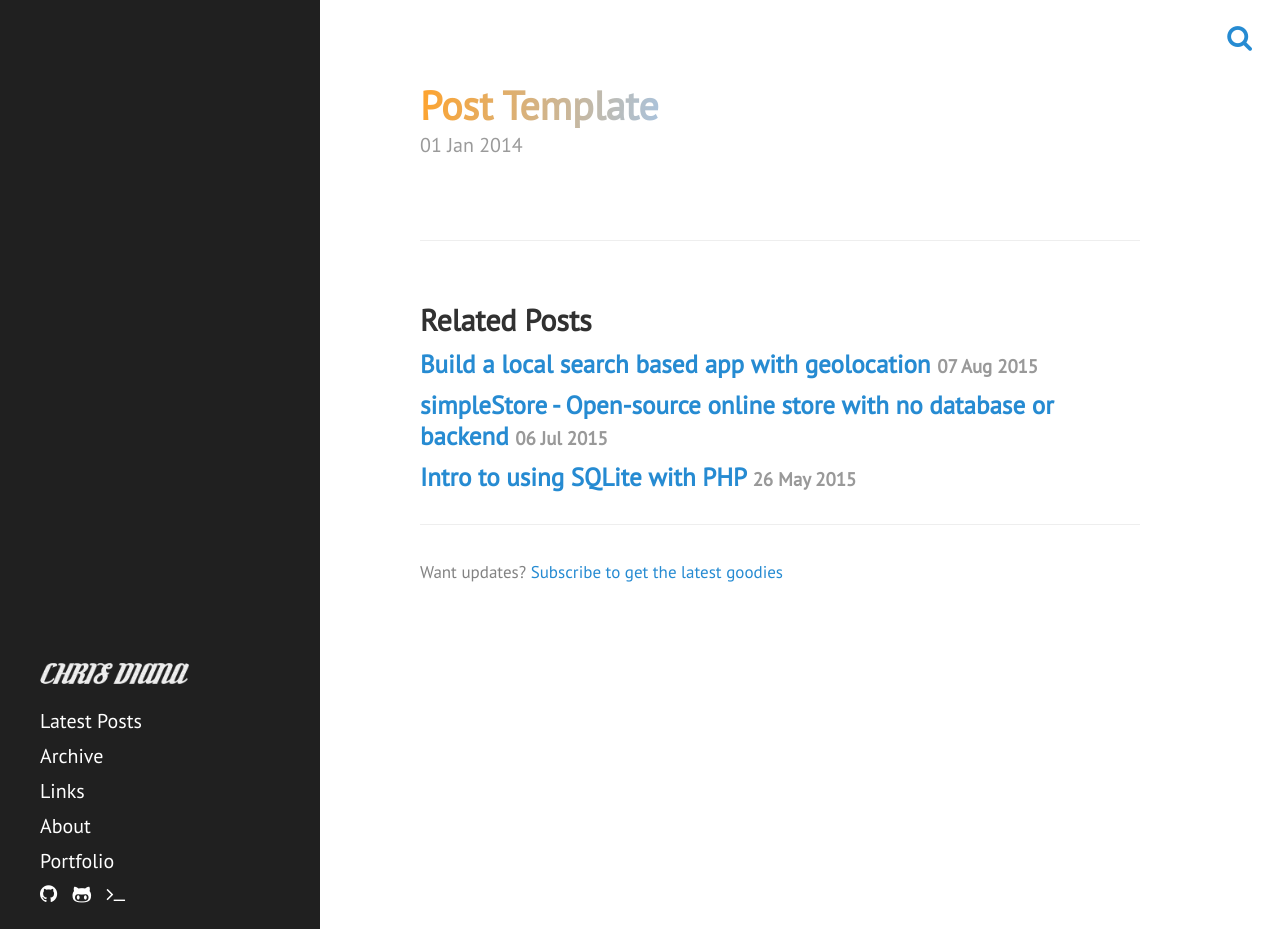
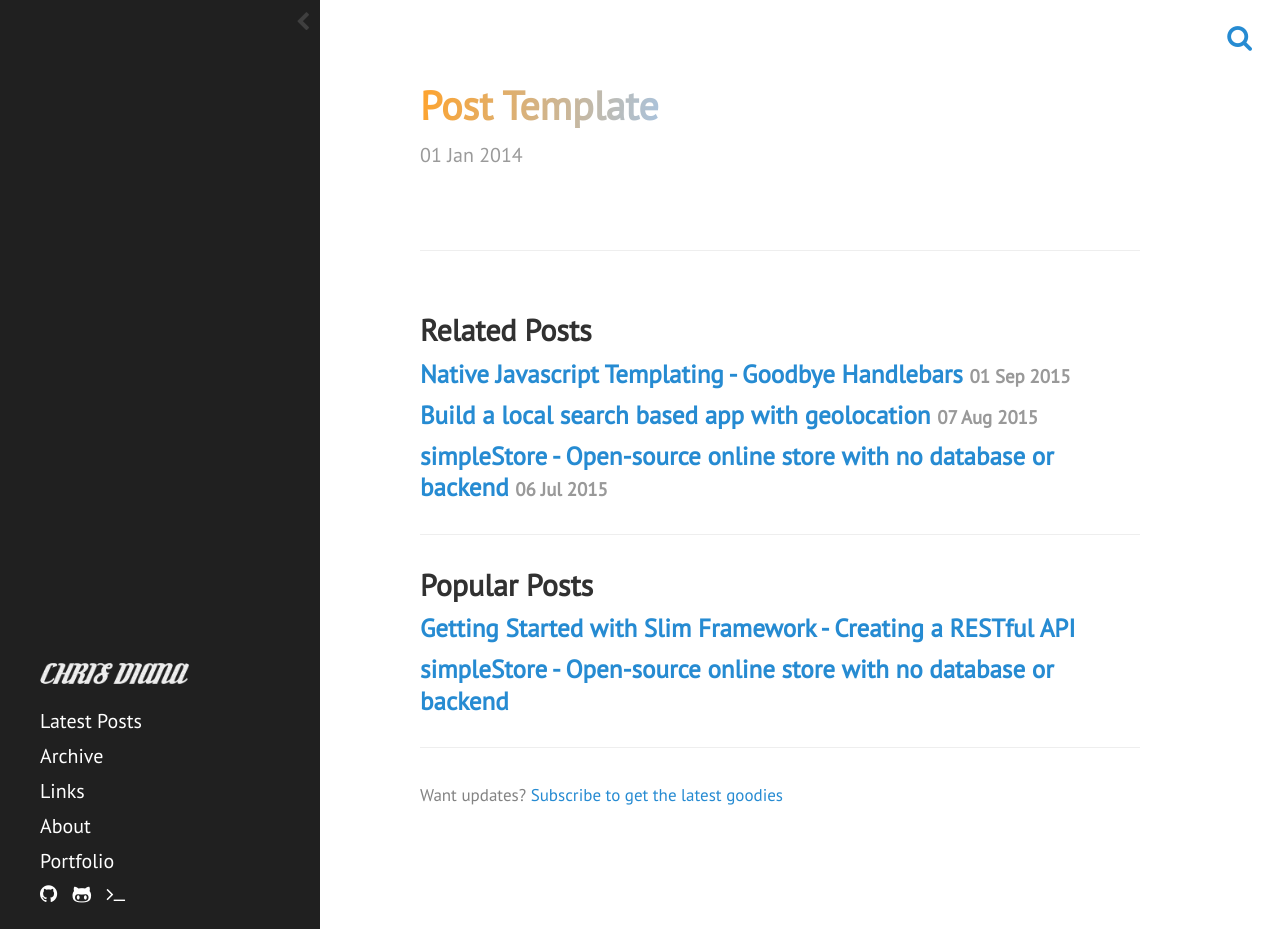
Before and after one commit to chrisdiana/cdmedia.github.io, a Jekyll site: the page built from _posts/2014-01-01-post-template.md, in a window 1280 px wide and 929 px high. Built offline with Jekyll 4.4.1, drawn with Linux system fonts in a browser that asks for light colours; nearby versions of some CDN libraries; Markdown is read by kramdown in place of the engine named in the settings; comment, search, counter and statistics services are not loaded.

Commit message:
layout updates, new post

```diff
--- a/_includes/sidebar.html
+++ b/_includes/sidebar.html
@@ -1,6 +1,7 @@
 <div class="sidebar">
   <div id="termDiv"></div>
-  <div class="container sidebar-sticky">
+  <a href="#" class="sidebar-icon close-sidebar"><i class="fa fa-chevron-left"></i></a>
+  <div class="container sidebar-content sidebar-sticky">
     <div class="sidebar-about">
         <a class="sidebar-nav-item{% if page.url == site.baseurl %} active{% endif %}" href="{{ site.baseurl }}">
             <img class="sidebar-logo" src="{{ site.baseurl }}public/img/logos/logo-white-leather.png" />
@@ -35,10 +36,12 @@
 
       	<a class="sidebar-nav-item" href="{{ url }}/about">About</a>
       	<a class="sidebar-nav-item" href="{{ url }}/about/#portfolio-gallery">Portfolio</a>
+
       	<a href="http://github.com/cdmedia" target="_blank" class="sidebar-icon"><i class="fa fa-github"></i></a>
 	 	<a href="http://gist.github.com/cdmedia" target="_blank" class="sidebar-icon"><i class="fa fa-github-alt"></i></a>
       	<!--<a href="http://saturnbit.com/vim/vim.html" data-featherlight data-featherlight-type="iframe" class="sidebar-icon"><i class="fa fa-code fa-inverse"></i></a>-->
       	<a href="javascript:termOpen()" id="termLink" onmouseover="window.status='JS/UIX: open terminal and boot system'; return true" onmouseout="window.status=''; return true" class="sidebar-icon"><i class="fa fa-terminal fa-inverse"></i></a>
+
     </nav>
     <!--<span class="footer">&copy; {{ site.time | date: '%Y' }}. All rights reserved.</span>-->
   </div>
--- a/_layouts/post.html
+++ b/_layouts/post.html
@@ -31,6 +31,15 @@ layout: default
       </li>
     {% endfor %}
   </ul>
+
+  <hr>
+  <h2>Popular Posts</h2>
+   <ul class="related-posts popular">
+   		<li><h3><a href="/2015/01/27/getting-started-with-slim-framework/">Getting Started with Slim Framework - Creating a RESTful API</a></h3></li>
+      	<!--<li><h3><a href="/2015/08/07/build-a-local-search-app-with-geo/">Build a local search based app with geolocation</a></h3></li>-->
+      	<li><h3><a href="/2015/07/06/simplestore/">simpleStore - Open-source online store with no database or backend</a></h3></li>
+  </ul>
+
   <div class="updates">
     <hr>
     <span>Want updates? <a href="http://eepurl.com/bpduc5" data-featherlight data-featherlight-type="iframe">Subscribe to get the latest goodies</a></span>
--- a/public/css/style.css
+++ b/public/css/style.css
@@ -39,6 +39,7 @@ hr { z-index: -999; }
 /* Posts */
 .page-title, .post-title {
 	margin-top: 0;
+	margin-bottom: 20px;
 	background-image: -webkit-gradient(linear,0% 0%,40% 100%,from(#FFA32C),to(#99c9ff));
 	-webkit-background-clip: text;
 	-webkit-text-fill-color: transparent;
@@ -68,6 +69,19 @@ img.profile-pic {
 }
 span.footer { font-size: 12px; }
 .sidebar-icon { padding-right: 10px; }
+.close-sidebar {
+	position: absolute;
+    right: 0;
+    color: #3F3F3F !important;
+    top: 7px;
+}
+.rotated {
+    -webkit-transform: rotate(180deg);  /* Chrome, Safari 3.1+ */
+    -moz-transform: rotate(180deg);  /* Firefox 3.5-15 */
+    -ms-transform: rotate(180deg);  /* IE 9 */
+    -o-transform: rotate(180deg);  /* Opera 10.50-12.00 */
+    transform: rotate(180deg);  /* Firefox 16+, IE 10+, Opera 12.10+ */
+}
 
 /* Tagging */
 ul.tag_list, ul.tag_list_in_post {
@@ -290,6 +304,10 @@ a.resumebtn:hover {
 	display :none;
 }
 
+.related-posts.popular a {
+
+}
+
 @media (max-width: 48em) {
 	.content { margin-left: 0; }
 	.updates-home{ display: none; }
@@ -311,6 +329,7 @@ a.resumebtn:hover {
 	    -o-transition: max-height 0.3s ease-in-out;
 	    transition: max-height 0.3s ease-in-out;
 	}
+	.close-sidebar { display: none;}
 	.slidedown {
 	    max-height: 140px ;
 	}
--- a/public/js/script.js
+++ b/public/js/script.js
@@ -88,4 +88,26 @@ $(function() {
     	$('.sidebar-logo').fadeOut();
     });
 
+    $('.close-sidebar').on('click', function(){
+    	if($('.sidebar').hasClass('sidebar-collapsed')){
+			$('.sidebar-content').fadeIn(2500);
+    		$('.sidebar').removeClass('sidebar-collapsed');
+    		$('.sidebar').css({width:'16rem'});
+    		$('.content').css({marginLeft:'20rem'});
+    		$('.close-sidebar').removeClass('rotated');
+    		$('.close-sidebar').css({right: '0px'});
+    	} else {
+    		$('.sidebar-content').fadeOut(300, function(){
+	    		$('.sidebar').addClass('sidebar-collapsed');
+	    		$('.sidebar').css({width:'0px'});
+	    		$('.content').css({marginLeft:'4rem'});
+	    		$('.close-sidebar').addClass('rotated');
+	    		$('.close-sidebar').css({right: '10px'});
+    		});
+
+    	}
+
+    	//$('.sidebar > div').hide();
+    });
+
 });
```
Also changed, not shown: _posts/2015-09-01-native-javascript-templating.md (added, +162 -0 lines), public/js/jterm.js. Lines whose indentation alone changed are shown as unchanged.
